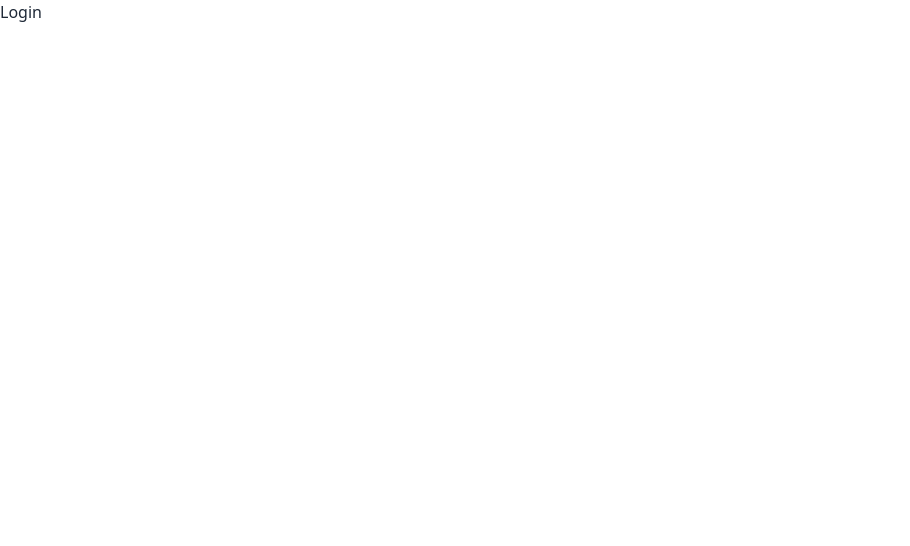
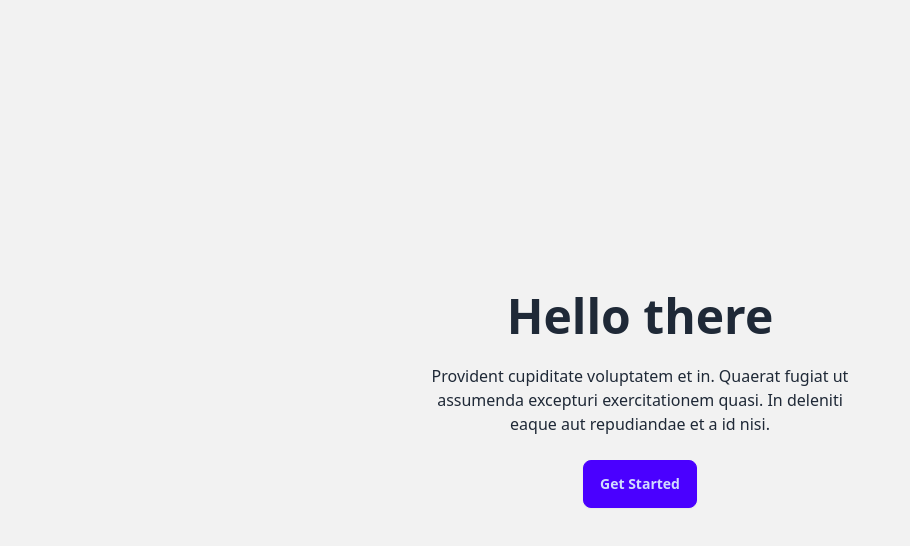
Before and after one commit to DaveMK1/My_real-time_chatroom, a React (Vite) app in the folder vite-project/: page / in a window 1280 px wide. Shown: the top 546 px of the page, without its empty margins (0-910 px from the left). Built offline with nearby package versions, Linux system fonts and the light colour scheme.

Commit message:
login update

```diff
--- a/vite-project/src/pages/Login.jsx
+++ b/vite-project/src/pages/Login.jsx
@@ -1,7 +1,18 @@
 
 const Login = () => {
   return (
-    <div>Login</div>
+<div className="hero bg-base-200 min-h-screen">
+  <div className="hero-content text-center">
+    <div className="max-w-md">
+      <h1 className="text-5xl font-bold">Hello there</h1>
+      <p className="py-6">
+        Provident cupiditate voluptatem et in. Quaerat fugiat ut assumenda excepturi exercitationem
+        quasi. In deleniti eaque aut repudiandae et a id nisi.
+      </p>
+      <button className="btn btn-primary">Get Started</button>
+    </div>
+  </div>
+</div>
   )
 }
 
```
